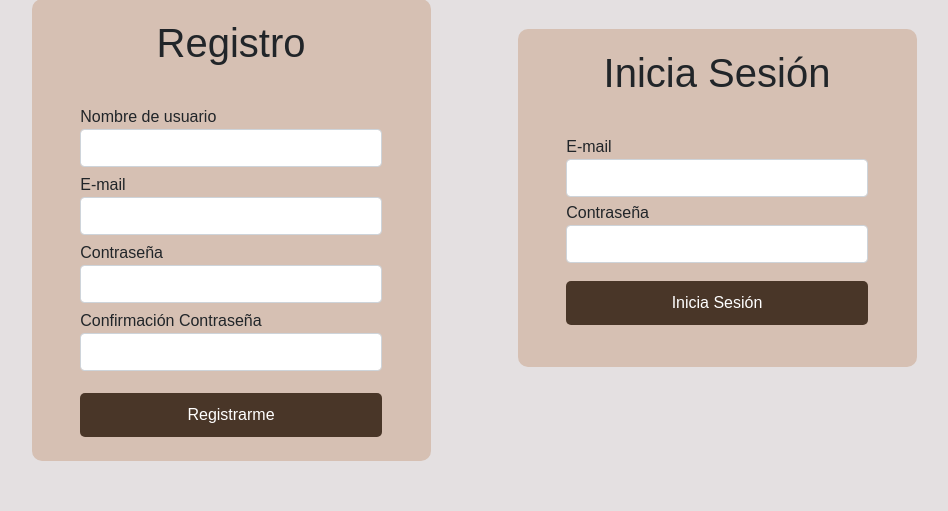
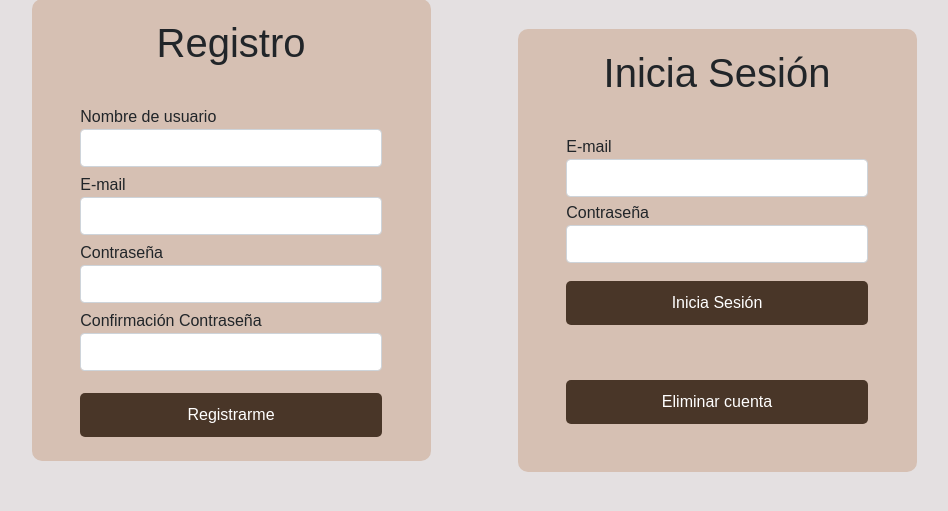
Before and after one commit to LemonHum4n/proyectoMaker, a Flask app: page / in a window 1280 px wide. Shown: the part 66-577 px from the top of the page, without its empty margins (181-1129 px from the left). Run offline with Flask 3, Linux system fonts and the light colour scheme.

Commit message:
cambio_034

```diff
--- a/markerSpace/flask_app/controllers/users_controller.py
+++ b/markerSpace/flask_app/controllers/users_controller.py
@@ -48,6 +48,10 @@ def login():
 
     session['user_id'] = user.id
     return redirect('/logro')
+
+@app.route('/eliminar_cuenta', methods=['POST'])
+def eliminar_cuenta():
+    return render_template('registro.html')
 
 @app.route('/logro')
 def logro():
--- a/markerSpace/flask_app/templates/registro.html
+++ b/markerSpace/flask_app/templates/registro.html
@@ -75,6 +75,9 @@
                         </div>
                     <input type="submit" value="Inicia Sesión" class="btn">
                 </form>
+                <form action="/eliminar_cuenta" method="post">
+                    <input type="submit" value="Eliminar cuenta" id="input_eliminar" class="btn">
+                </form>
             </div>
         </div>
     </div>
--- a/markerSpace/flask_app/templates/reserva.html
+++ b/markerSpace/flask_app/templates/reserva.html
@@ -113,6 +113,7 @@
 
                 <footer>
                     <input type="submit" value="Enviar reserva" id="input_enviar">
+                    <input type="submit" value="Eliminar reserva" id="input_eliminar">
                 </footer>
             </form>
         </form>
```
